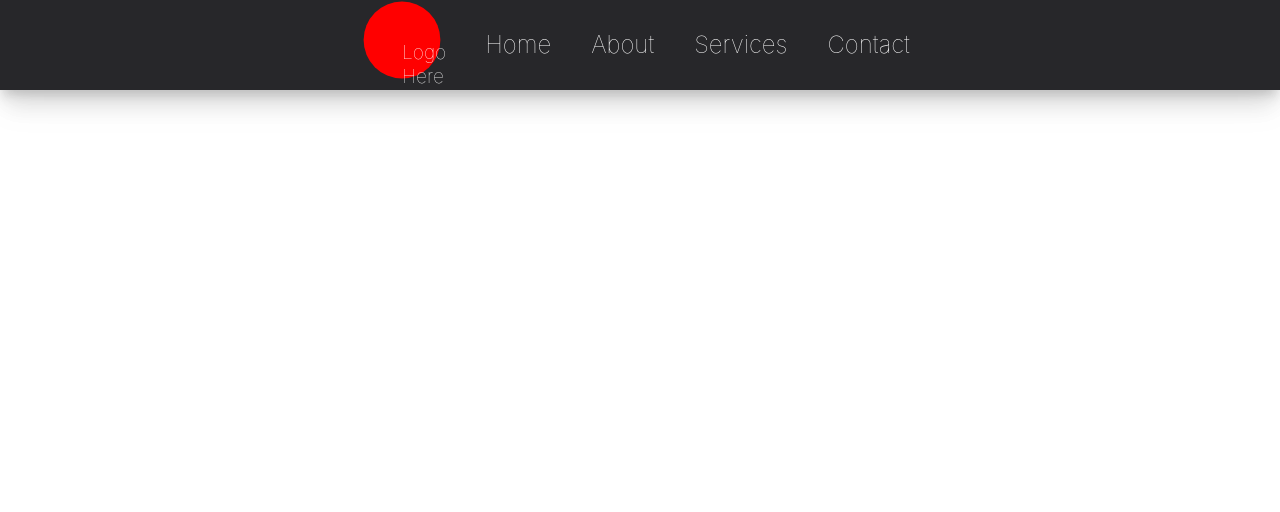
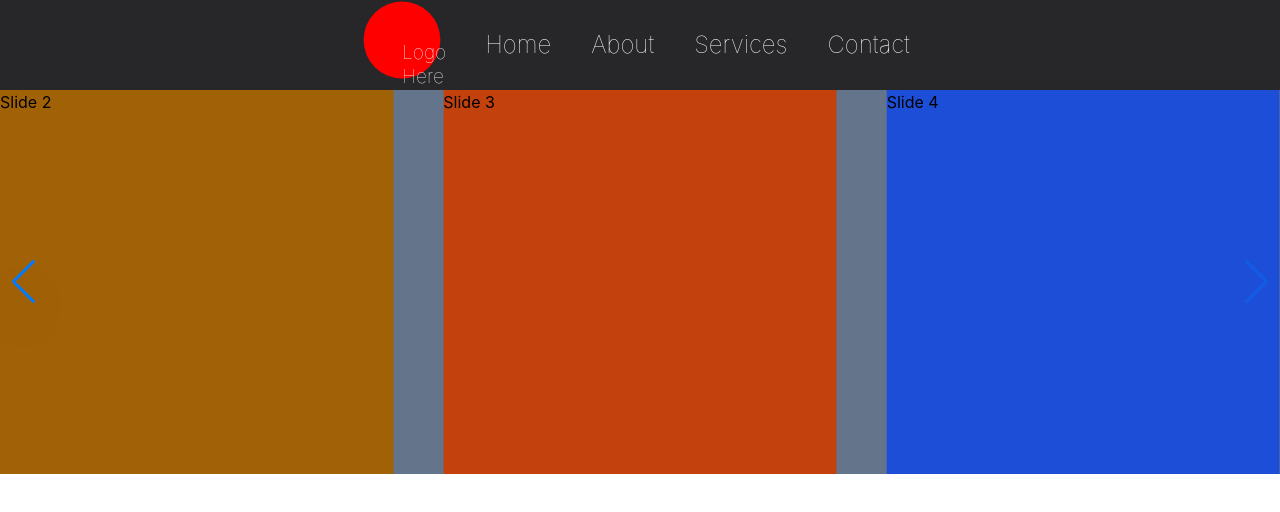
Before and after one commit to A-JA-Y/anime_js_project, a React (Create React App) app: page / in a window 1280 px wide. Shown: the top 512 px of the page. Built offline with nearby package versions, Linux system fonts and the light colour scheme.

Commit message:
added swiper carousel

```diff
--- a/package.json
+++ b/package.json
@@ -10,6 +10,7 @@
     "react": "^18.3.1",
     "react-dom": "^18.3.1",
     "react-scripts": "5.0.1",
+    "swiper": "^11.1.14",
     "web-vitals": "^2.1.4"
   },
   "scripts": {
--- a/src/App.js
+++ b/src/App.js
@@ -1,9 +1,11 @@
+import Swiper from './components/carousel';
 import AnimatedComponent from './components/animated-component';
 
 function App() {
   return (
     <>
     <AnimatedComponent />
+    <Swiper/>
     </>
   );
 }
--- /dev/null
+++ b/src/components/carousel.jsx
@@ -0,0 +1,36 @@
+import { Swiper, SwiperSlide } from 'swiper/react';
+import { Navigation, Autoplay } from 'swiper/modules';
+
+import 'swiper/css';
+import 'swiper/css/navigation';
+
+export default () => {
+    return (
+        <div className="relative">
+            <Swiper
+                spaceBetween={50}
+                slidesPerView={3}
+                onSlideChange={() => console.log('slide change')}
+                onSwiper={(swiper) => console.log(swiper)}
+                navigation={{
+                    nextEl: '.swiper-button-next',
+                    prevEl: '.swiper-button-prev',
+                }}
+                autoplay={{
+                    delay: 2000,
+                    disableOnInteraction: false,
+                }}
+                modules={[Navigation, Autoplay]}
+                className='h-96 bg-slate-500 '
+            >
+                <SwiperSlide className='bg-red-700 cursor-pointer'>Slide 1</SwiperSlide>
+                <SwiperSlide className='bg-yellow-700 cursor-pointer'>Slide 2</SwiperSlide>
+                <SwiperSlide className='bg-orange-700 cursor-pointer'>Slide 3</SwiperSlide>
+                <SwiperSlide className='bg-blue-700 cursor-pointer'>Slide 4</SwiperSlide>
+                ...
+            </Swiper>
+            <div className="swiper-button-next drop-shadow-2xl"></div>
+            <div className="swiper-button-prev drop-shadow-2xl"></div>
+        </div>
+    );
+};
```
Also changed, not shown: 1 other file (tests, documents, lock files or other folders).
